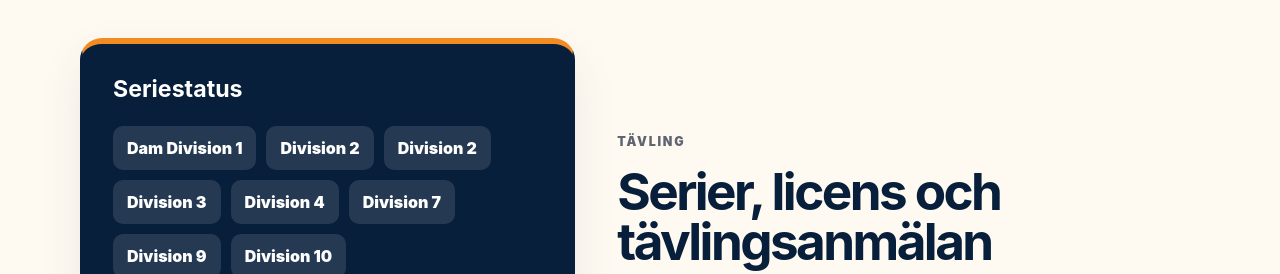
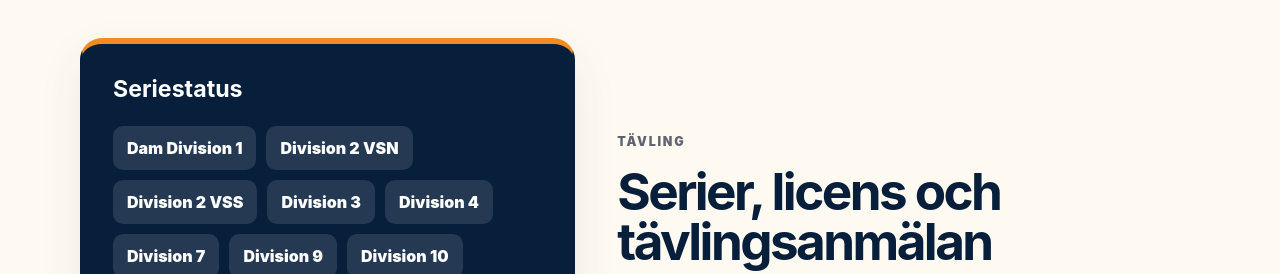
Before and after one commit to Aurisacrafames-coder/kbtk-hemsida, a React (Vite) app: page / in a window 1280 px wide. Shown: the part 4660-4934 px from the top of the page. Built offline with nearby package versions, Linux system fonts and the light colour scheme; no server answers.

Commit message:
Namnge de två Division 2-serierna VSN och VSS.
Co-authored-by: Aurisacrafames-coder <Aurisacrafames-coder@users.noreply.github.com>

```diff
--- a/src/HomePage.tsx
+++ b/src/HomePage.tsx
@@ -39,11 +39,11 @@ const series: Array<{ name: string; href?: string }> = [
     href: 'https://sbtfeventsott.stupaevents.com/events/417/1127/2/7/7',
   },
   {
-    name: 'Division 2',
+    name: 'Division 2 VSN',
     href: 'https://sbtfeventsott.stupaevents.com/events/417/1157/2/7/7',
   },
   {
-    name: 'Division 2',
+    name: 'Division 2 VSS',
     href: 'https://sbtfeventsott.stupaevents.com/events/417/1158/2/7/7',
   },
   {
```
